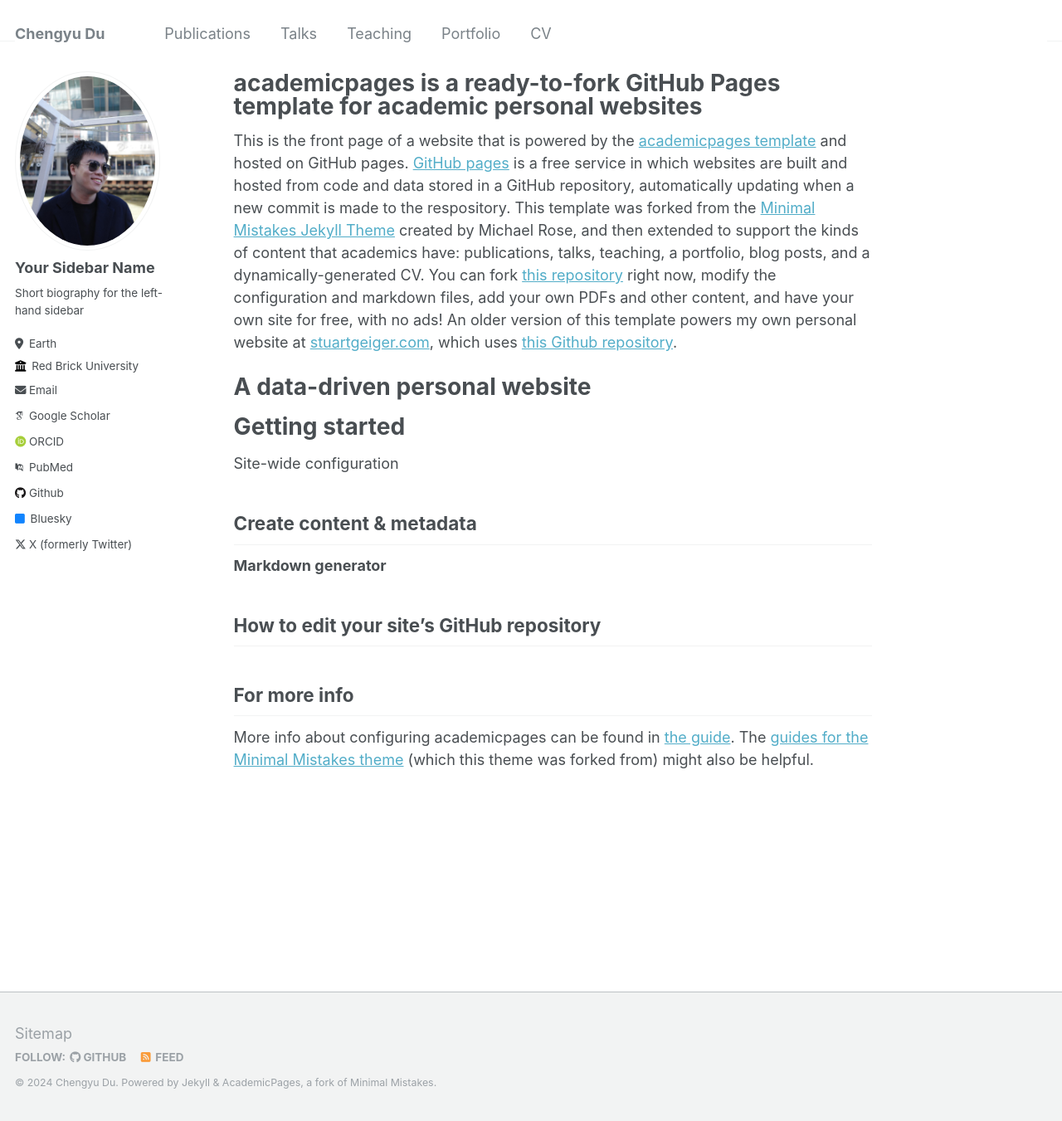
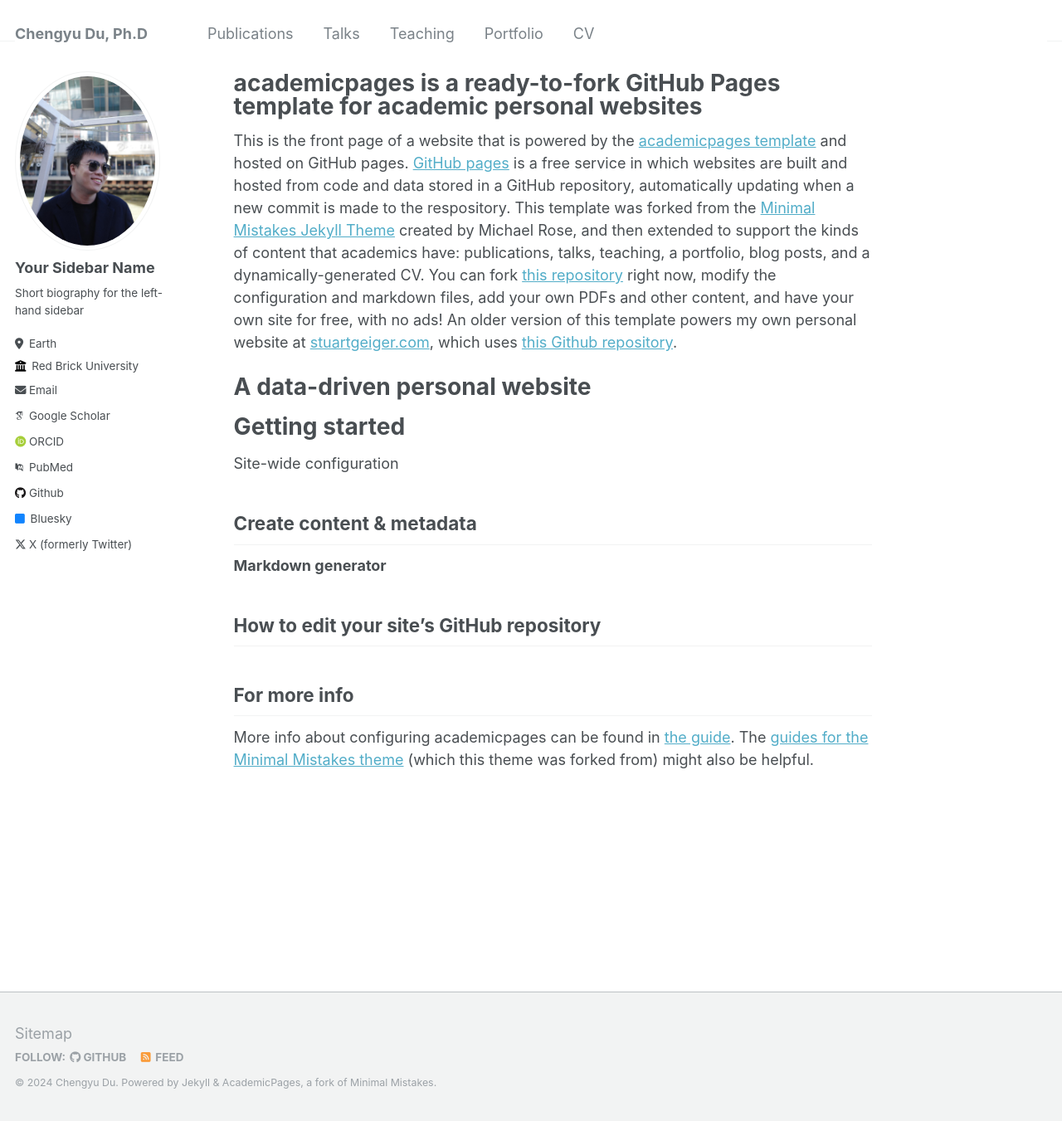
Before and after one commit to ChengyuRicardoDu/ChengyuRicardoDu.github.io, a Jekyll site: the page built from _pages/about.md, in a window 1280 px wide and 1351 px high. Shown: the whole window at 83% size. Built offline with Jekyll 4.4.1, drawn with Linux system fonts in a browser that asks for light colours; some web fonts are replaced.

```diff
--- a/_config.yml
+++ b/_config.yml
@@ -8,7 +8,7 @@
 
 # Basic Site Settings
 locale                   : "en-US"
-title                    : "Chengyu Du"
+title                    : "Chengyu Du, Ph.D"
 title_separator          : "-"
 name                     : &name "Chengyu Du"
 description              : &description "Ph.D student in Biostatistics"
```
